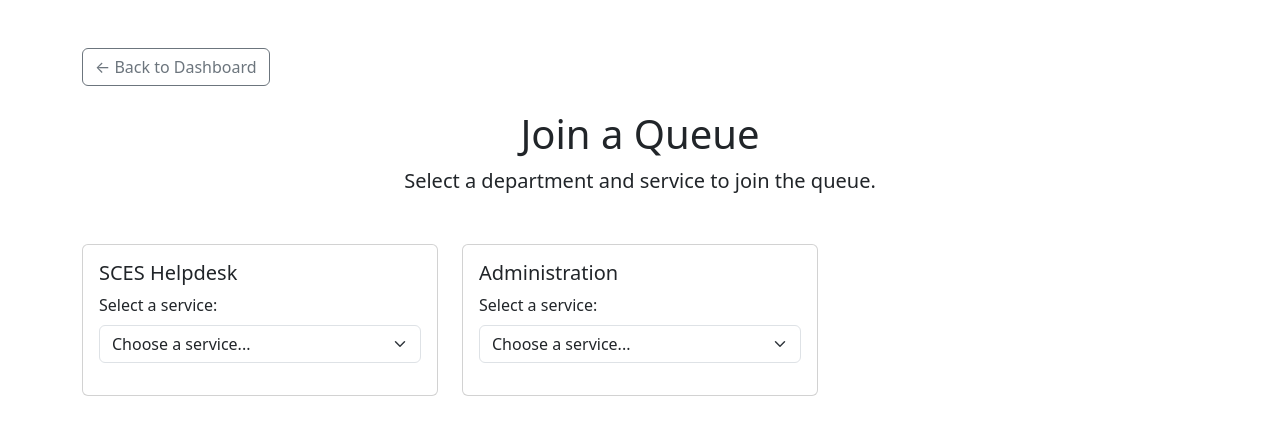
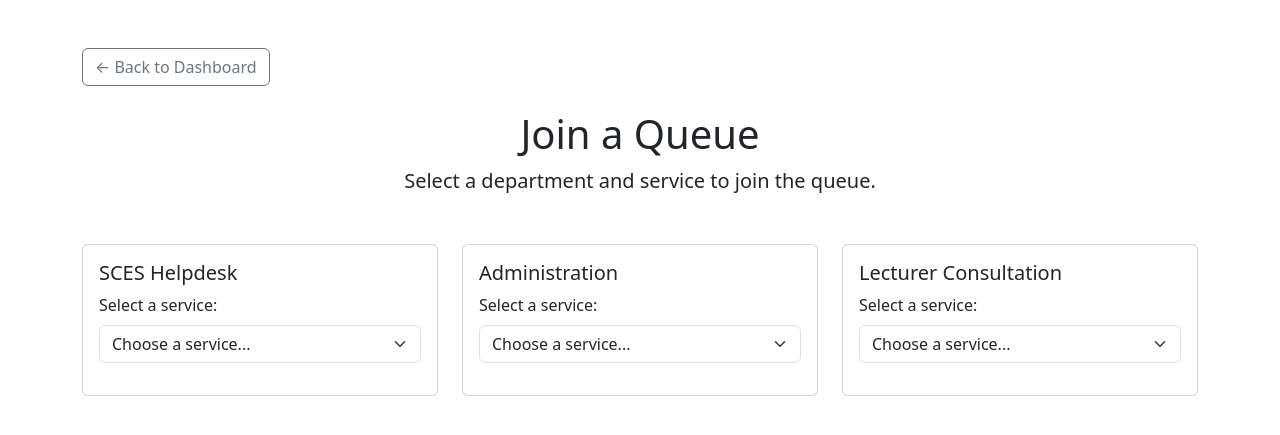
Before and after one commit to Zard3017/StrathQ-Queue-Management-System, a Django app: template strathq_project/myapp/templates/join_queue.html in a window 1280 px wide. Shown: the top 435 px of the page. Run offline with Django 5.2, Linux system fonts and the light colour scheme; the template is opened without the code that fills it, so the values that code supplies are empty.

Commit message:
added lecturer consultation service

```diff
--- a/strathq_project/myapp/templates/join_queue.html
+++ b/strathq_project/myapp/templates/join_queue.html
@@ -102,6 +102,47 @@
       </div>
     </div>
 
+     <!-- Lecturer Consultation Join Queue Card -->
+    <div class="col-lg-4 col-md-6 mb-4">
+      <div class="card h-100">
+        <div class="card-body d-flex flex-column">
+          <h5 class="card-title">Lecturer Consultation</h5>
+
+          <!-- Step 1: Select Service -->
+          <form method="get" action="">
+            <input type="hidden" name="department" value="Lecturer Consultation">
+            <label for="admin-service" class="form-label">Select a service:</label>
+            <select class="form-select mb-3" name="service" id="admin-service" onchange="this.form.submit()">
+              <option value="" disabled {% if not selected_service %}selected{% endif %}>Choose a service...</option>
+              <option value="Assignment Query" {% if selected_service == 'Assignment Query' %}selected{% endif %}>Assignment Query</option>
+              <option value="Project Assistance" {% if selected_service == 'Project Assistance' %}selected{% endif %}>Project Assistance</option>
+              <option value="General Lecturer Consultation" {% if selected_service == 'General Lecturer Consultation' %}selected{% endif %}></option>
+            </select>
+          </form>
+
+          <!-- Step 2: Show online staff -->
+          {% if selected_service and selected_department == 'Lecturer Consultation' %}
+            {% if admin_online_staff %}
+              <form method="post" action="{% url 'enqueue' %}">
+                {% csrf_token %}
+                <input type="hidden" name="service" value="{{ selected_service }}">
+                <label for="staff">Select a staff:</label>
+                <select class="form-select mb-3" name="staff_id" id="staff" required>
+                  {% for staff in admin_online_staff %}
+                    <option value="{{ staff.id }}">{{ staff.first_name }} {{ staff.last_name }}</option>
+                  {% endfor %}
+                </select>
+                <button type="submit" class="btn btn-primary w-100">Join Admin Queue</button>
+              </form>
+            {% else %}
+              <p class="text-muted">No staff currently online for this service.</p>
+            {% endif %}
+          {% endif %}
+        </div>
+      </div>
+    </div>
+
+
   </div> <!-- /.row -->
 
 </div> <!-- /.container -->
```
Also changed, not shown: strathq_project/myapp/views.py (+7 -0 lines).
